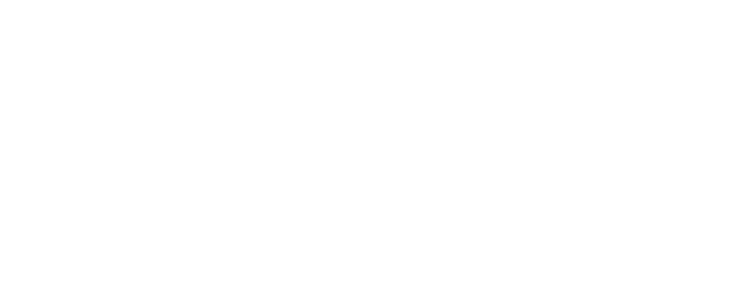
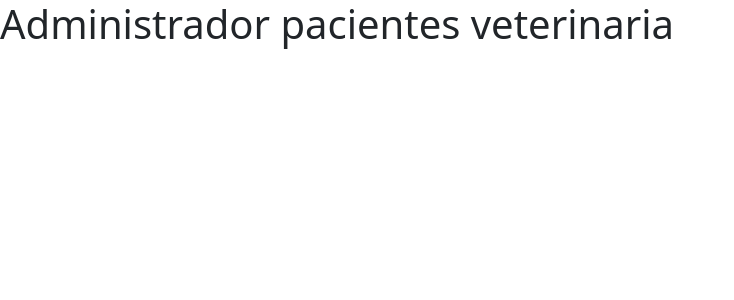
Before and after one commit to Rivadeneiea/ejercicio9-react, a React (Vite) app: page / in a window 1280 px wide. Shown: the top 300 px of the page, without its empty margins (0-734 px from the left). Built offline with nearby package versions, Linux system fonts and the light colour scheme.

Commit message:
instalo libreria bootstrap

```diff
--- a/package.json
+++ b/package.json
@@ -10,7 +10,9 @@
     "preview": "vite preview"
   },
   "dependencies": {
+    "bootstrap": "^5.3.0",
     "react": "^18.2.0",
+    "react-bootstrap": "^2.8.0",
     "react-dom": "^18.2.0"
   },
   "devDependencies": {
--- a/src/App.jsx
+++ b/src/App.jsx
@@ -1,15 +1,12 @@
-import { useState } from 'react'
-import reactLogo from './assets/react.svg'
-import viteLogo from '/vite.svg'
-import './App.css'
+import "bootstrap/dist/css/bootstrap.min.css";
+import "./App.css";
 
 function App() {
-
   return (
     <>
-
+      <h1>Administrador pacientes veterinaria</h1>
     </>
-  )
+  );
 }
 
-export default App
+export default App;
```
Also changed, not shown: 1 other file (tests, documents, lock files or other folders).
